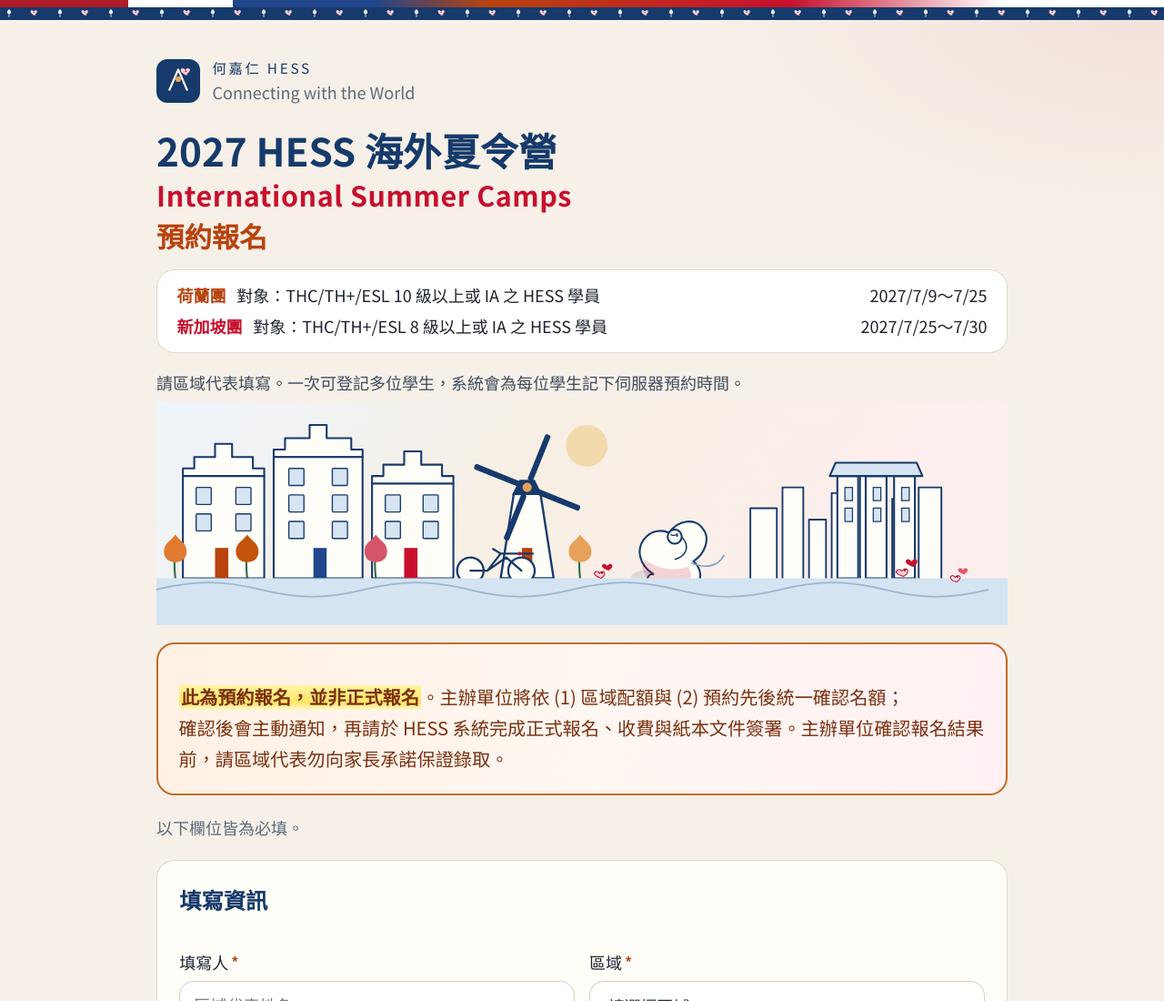
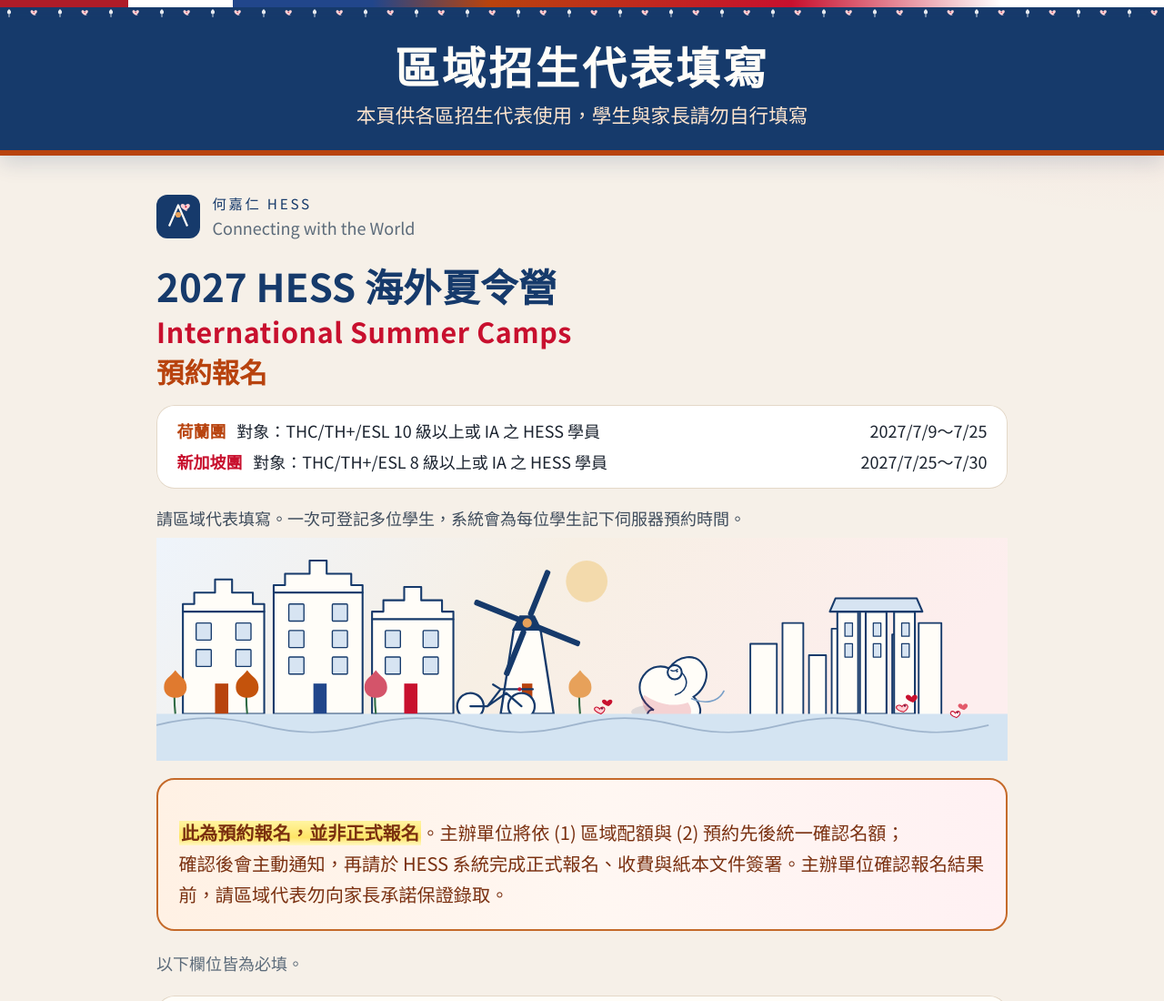
Before and after one commit to hess-camp/2027, a plain HTML site: page index.html in a window 1280 px wide. Shown: the top 1100 px of the page at 91% size. Drawn offline with Linux system fonts and the light colour scheme.

Commit message:
Add a prominent recruiter-only banner to the home page.
Place a large notice at the top so regional admissions representatives are clearly the intended audience, and students and parents do not fill in the form themselves.

Co-authored-by: hess-camp <hess-camp@users.noreply.github.com>

```diff
--- a/index.html
+++ b/index.html
@@ -172,6 +172,31 @@
         font-size: 1.05rem;
         line-height: 1.7;
       }
+      .rep-banner {
+        background: var(--delft);
+        color: #fffdf8;
+        border-bottom: 6px solid var(--orange);
+        box-shadow: 0 8px 22px rgba(22, 58, 107, 0.16);
+      }
+      .rep-banner .wrap {
+        padding: 1.15rem 0 1.25rem;
+        text-align: center;
+      }
+      .rep-banner-title {
+        margin: 0;
+        font-weight: 900;
+        font-size: clamp(1.85rem, 6.8vw, 2.7rem);
+        line-height: 1.2;
+        letter-spacing: 0.06em;
+      }
+      .rep-banner-sub {
+        margin: 0.45rem auto 0;
+        max-width: 36rem;
+        font-weight: 500;
+        font-size: clamp(1.05rem, 3.6vw, 1.2rem);
+        line-height: 1.55;
+        color: #ffe6cf;
+      }
       .choices { display: grid; gap: 0.5rem; }
       .choices.two { grid-template-columns: 1fr 1fr; }
       .choice {
@@ -289,6 +314,12 @@
   <body>
     <div class="ribbon" aria-hidden="true"></div>
     <div class="motif" aria-hidden="true"></div>
+    <aside class="rep-banner" aria-label="區域招生代表填寫">
+      <div class="wrap">
+        <p class="rep-banner-title">區域招生代表填寫</p>
+        <p class="rep-banner-sub">本頁供各區招生代表使用，學生與家長請勿自行填寫</p>
+      </div>
+    </aside>
     <header class="wrap">
       <a class="sr-only" href="#registration-form">跳至預約表單</a>
       <div class="brand">
```
